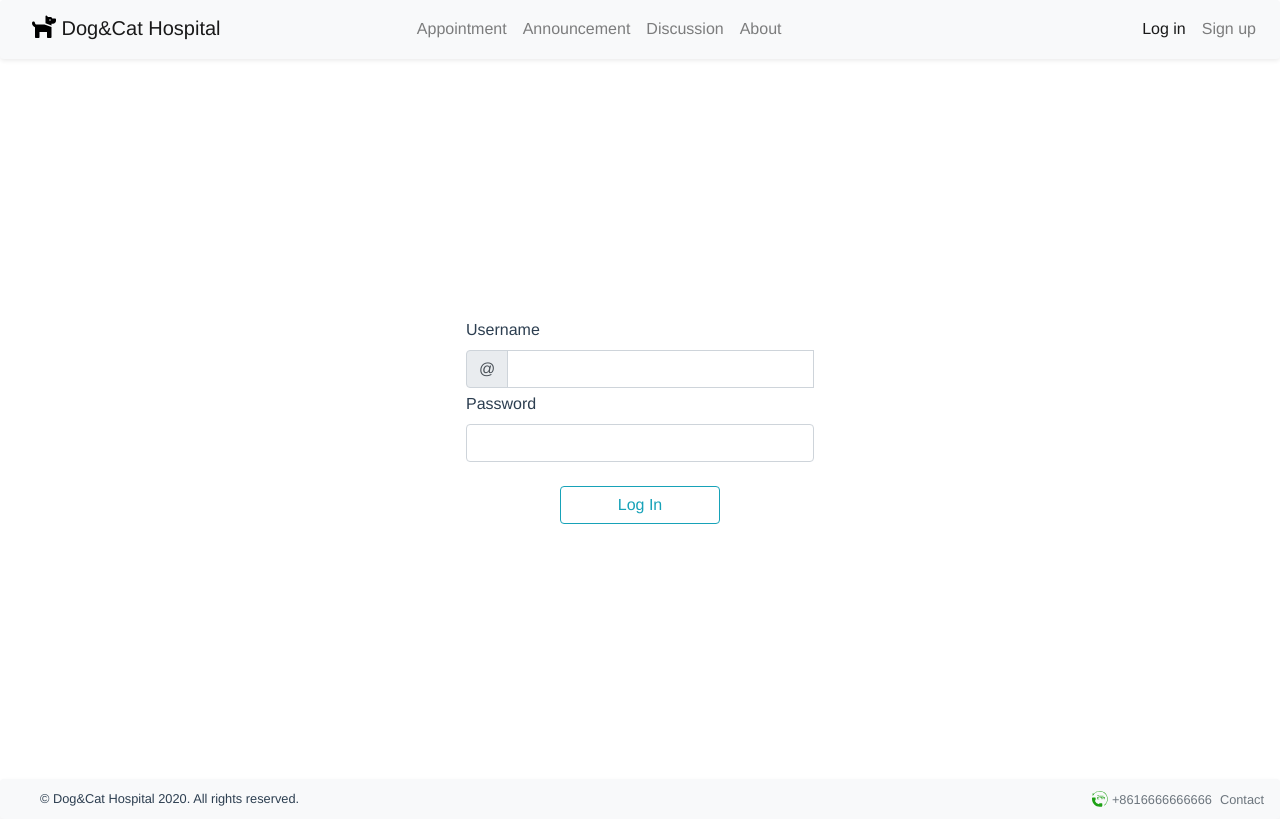
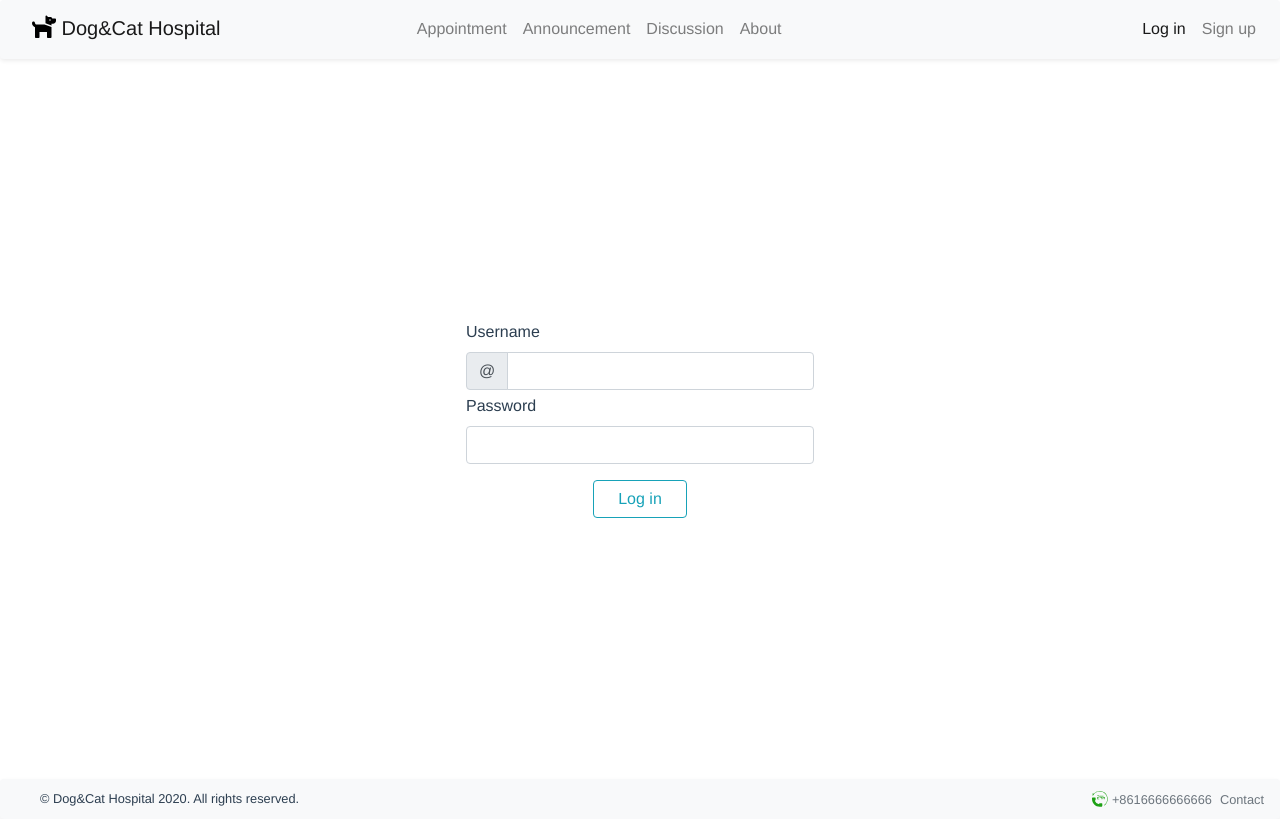
Before and after one commit to rtkCode/COMP3030J, a Vue app in the folder front-end/: page /login in a window 1280 px wide. Built offline with nearby package versions, Linux system fonts and the light colour scheme.

Commit message:
update front-end login

```diff
--- a/front-end/src/views/LogIn.vue
+++ b/front-end/src/views/LogIn.vue
@@ -1,225 +1,116 @@
 <template>
-
   <div>
-
     <Header :hospital="hospital" ref="header"></Header>
-
-    <section class="content d-flex justify-content-center align-items-center">
-
+    <section class="content d-flex flex-column justify-content-center align-items-center">
       <form class="needs-validation" novalidate>
-
         <div class="form">
 
-          <div class="row mt-1">
-
+          <div class="row">
             <label for="validationCustomUsername">Username</label>
-
             <div class="input-group">
-
               <div class="input-group-prepend">
-
                 <span class="input-group-text" id="inputGroupPrepend">@</span>
-
               </div>
-
-              <input
-
-                type="text"
-
-                class="form-control"
-
-                id="validationCustomUsername"
-
-                aria-describedby="inputGroupPrepend"
-
-                required
-
-              />
-
-              <div class="invalid-feedback">Please enter your username.</div>
-
+              <input type="text" v-model="username" class="form-control" id="validationCustomUsername" aria-describedby="inputGroupPrepend" required />
             </div>
-
+            <small class="invalid">*Username format invalid</small>
           </div>
 
           <div class="row mt-1">
-
             <label for="pw">Password</label>
-
-
-
-            <input type="password" class="form-control" id="pw" required />
-
-
-
-            <div class="invalid-feedback">Please enter your password.</div>
-
+            <input type="password" v-model="password" class="form-control" id="pw" required />
+            <small class="invalid">*Password format invalid</small>
           </div>
-
         </div>
-
-
-
-        <br />
-
-
-
-        <button class="btn btn-outline-info col-6" type="submit">Log In</button>
-
       </form>
-
+      <button class="btn btn-outline-info mt-3 px-4" type="submit" @click="verifyUsername()">Log in</button>
     </section>
-
-
-
     <Footer :hospital="hospital"></Footer>
-
   </div>
-
 </template>
 
 
 
 <script>
-
 import Header from "@/components/Header.vue";
-
-
-
 import SideBar from "@/components/SideBar.vue";
-
-
-
 import Footer from "@/components/Footer.vue";
 
-
-
 export default {
+  data(){
+    return{
+      loginUrl: "https://jsonplaceholder.typicode.com/posts",
+      username: "",
+      password: ""
+    }
+  },
 
   props: {
-
     hospital: String
-
   },
 
-
-
   components: {
-
     Header,
-
-
-
     SideBar,
-
-
-
     Footer
-
   },
 
-
-
   mounted() {
-
+    $(".invalid").hide();
     this.hilight();
-
-
-
-    this.verifyText();
-
   },
 
-
-
   created() {
-
     document.title = `Log In | ${this.hospital}`;
-
   },
 
-
-
   methods: {
-
     hilight() {
-
       let dom = this.$refs.header.$refs.login;
-
-
-
       $(dom).addClass("active");
-
     },
 
+    verifyUsername(){
+      let usernameReg=/^[a-zA-Z]{1}([a-zA-Z0-9]|[_]){3,15}$/;
+      if(usernameReg.test(this.username)){
+        $(".invalid").eq(0).hide();
+        this.verifyPassword();
+      }else{
+        $(".invalid").eq(0).show();
+      }
+    },
 
+    verifyPassword(){
+      let passwordReg=/^(\S){6,18}$/;
+      if(passwordReg.test(this.password)){
+        $(".invalid").eq(1).hide();
+        this.login();
+      }else{
+        $(".invalid").eq(1).show();
+      }
+    },
 
-    verifyText() {
-
-      "use strict";
-
-
-
-      window.addEventListener(
-
-        "load",
-
-
-
-        function() {
-
-          let forms = document.getElementsByClassName("needs-validation");
-
-
-
-          let validation = Array.prototype.filter.call(forms, function(form) {
-
-            form.addEventListener(
-
-              "submit",
-
-
-
-              function(event) {
-
-                if (form.checkValidity() === false) {
-
-                  event.preventDefault();
-
-
-
-                  event.stopPropagation();
-
-                }
-
-
-
-                form.classList.add("was-validated");
-
-              },
-
-
-
-              false
-
-            );
-
-          });
-
-        },
-
-
-
-        false
-
-      );
-
-    }
+    login(){
+      console.log("ok");
+      this.$axios({
+        method: 'post',
+        url: this.loginUrl,
+        data: {
+          username: this.username,
+          password: this.password
+        }
+      })
+      .then(function (response) {
+        console.log(response);
+      })
+      .catch(function (error) {
+        console.log(error);
+      });
+    },
 
   }
 
 };
-
 </script>
 
 
@@ -227,11 +118,10 @@ export default {
 
 
 <style scoped>
-
 .content {
-
   height: 90vh;
-
 }
-
+.invalid{
+  color: #FF4136;
+}
 </style>
```
